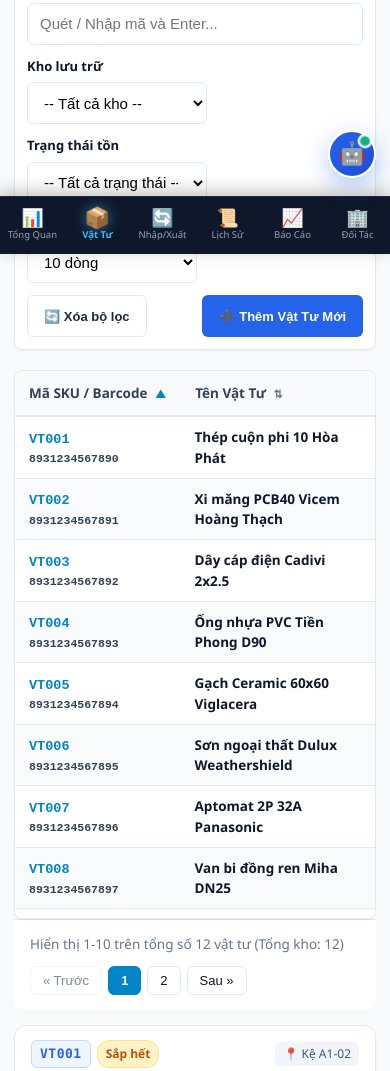
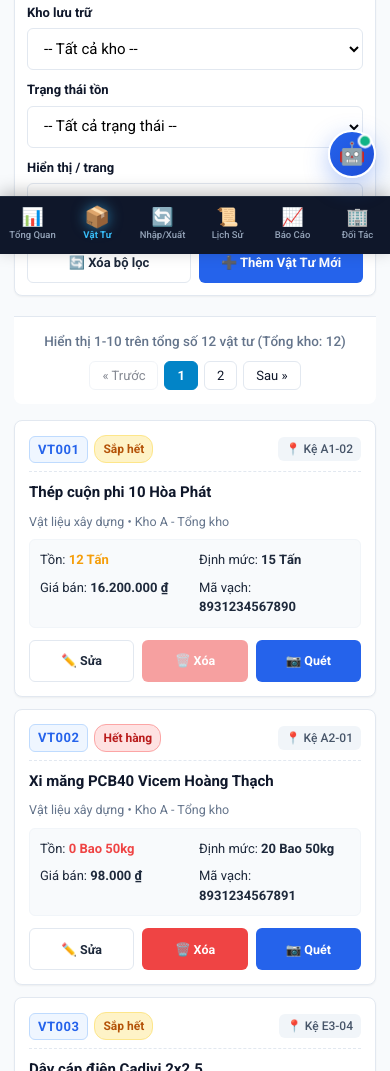
Before and after one commit to Phat1412-decipher/TKW, a plain HTML site: page inventory.html in a window 390 px wide. Shown: the part 590-1661 px from the top of the page. Drawn offline with Linux system fonts and the light colour scheme.

Commit message:
cai tien: dong bo phong chu Roboto va toi uu hoa responsive giao dien tren dien thoai

```diff
--- a/assets/css/inventory.css
+++ b/assets/css/inventory.css
@@ -3,6 +3,14 @@
  * Phụ trách: Member 3 (Hà Văn Kiên)
  * Đạt chuẩn WCAG AA, Responsive, Thiết kế hiện đại & Hiệu năng cao
  * ============================================================================== */
+
+@import url('https://fonts.googleapis.com/css2?family=Roboto:wght@300;400;500;700&display=swap');
+
+/* ĐỒNG BỘ 100% PHÔNG CHỮ ROBOTO CHO TOÀN BỘ TRANG VẬT TƯ */
+body.page-inventory,
+body.page-inventory * {
+  font-family: 'Roboto', -apple-system, BlinkMacSystemFont, "Segoe UI", sans-serif !important;
+}
 
 :root {
   --vt-primary: #0284c7;
@@ -21,9 +29,9 @@
   --vt-radius: 8px;
 }
 
-/* Khoảng trống bên dưới trang để nút Chatbot nổi không che khuất dòng cuối */
+/* Khoảng trống bên dưới trang để nút Chatbot nổi và bottom bar di động không che khuất */
 .page-content {
-  padding-bottom: 90px !important;
+  padding-bottom: 95px !important;
 }
 
 /* Banner Trạm Quét Barcode IoT */
@@ -153,7 +161,7 @@
 .vt-col-unit { min-width: 90px; white-space: nowrap; }
 .vt-col-qty { min-width: 100px; }
 .vt-col-min { min-width: 100px; }
-.vt-col-price { min-width: 120px; font-family: 'Segoe UI', monospace; }
+.vt-col-price { min-width: 120px; }
 .vt-col-loc { min-width: 95px; }
 .vt-col-status { min-width: 115px; }
 .vt-col-actions { min-width: 95px; }
@@ -170,14 +178,12 @@
 .vt-sku-code {
   font-weight: 700;
   color: var(--vt-primary);
-  font-family: monospace;
 }
 .vt-barcode-code {
   color: var(--vt-barcode-color);
   font-weight: 600;
   font-size: 11.5px;
   display: block;
-  font-family: monospace;
 }
 
 /* 2. NÚT THAO TÁC ICON & GHOST BUTTON */
@@ -349,13 +355,101 @@
   border: 2px solid #0284c7 !important;
 }
 
-/* Responsive tinh chỉnh */
-@media (max-width: 768px) {
+/* ==============================================================================
+ * TỐI ƯU HÓA ĐẶC BIỆT CHO ĐIỆN THOẠI & TABLET (RESPONSIVE MOBILE FIRST)
+ * ============================================================================== */
+@media (max-width: 991px) {
+  /* Tự động chuyển bảng sang dạng danh sách thẻ Card thân thiện với màn hình cảm ứng */
+  .vt-table-wrapper {
+    display: none !important;
+  }
+
+  .inventory-mobile-list {
+    display: flex !important;
+    flex-direction: column;
+    gap: 12px;
+  }
+
+  .mobile-item-card {
+    background: #ffffff;
+    border: 1px solid var(--vt-border);
+    border-radius: var(--vt-radius);
+    padding: 14px;
+    box-shadow: var(--vt-shadow-sm);
+    display: flex;
+    flex-direction: column;
+    gap: 8px;
+  }
+
+  .mobile-card-header {
+    display: flex;
+    justify-content: space-between;
+    align-items: center;
+    border-bottom: 1px dashed var(--vt-border);
+    padding-bottom: 8px;
+  }
+
+  .mobile-item-title {
+    font-size: 15px;
+    font-weight: 700;
+    color: var(--vt-text-main);
+    margin: 2px 0;
+  }
+
+  .mobile-item-sub {
+    font-size: 12.5px;
+    color: var(--vt-text-muted);
+  }
+
+  .mobile-item-meta-grid {
+    display: grid;
+    grid-template-columns: 1fr 1fr;
+    gap: 8px;
+    background: #f8fafc;
+    padding: 10px;
+    border-radius: 6px;
+    font-size: 13px;
+  }
+
+  .mobile-item-actions {
+    display: flex;
+    justify-content: flex-end;
+    gap: 8px;
+    margin-top: 4px;
+  }
+
   .vt-toolbar-container {
     padding: 12px;
+    gap: 10px;
   }
+
+  .vt-field-group {
+    flex: 1 1 100%;
+    min-width: 100%;
+  }
+
   .vt-actions-group {
     width: 100%;
+    display: flex;
     justify-content: space-between;
+    margin-top: 6px;
+  }
+
+  .vt-actions-group button {
+    flex: 1;
+    justify-content: center;
+  }
+
+  .vt-pagination-bar {
+    flex-direction: column;
+    align-items: center;
+    text-align: center;
+    gap: 10px;
   }
 }
+
+@media (min-width: 992px) {
+  .inventory-mobile-list {
+    display: none !important;
+  }
+}
--- a/inventory.html
+++ b/inventory.html
@@ -5,6 +5,9 @@
   <meta name="viewport" content="width=device-width, initial-scale=1.0">
   <title>Smart Kho - Quản Lý Danh Mục Vật Tư</title>
   <!-- Nhúng stylesheet chuẩn của dự án -->
+  <link rel="preconnect" href="https://fonts.googleapis.com">
+  <link rel="preconnect" href="https://fonts.gstatic.com" crossorigin>
+  <link href="https://fonts.googleapis.com/css2?family=Roboto:wght@300;400;500;700&display=swap" rel="stylesheet">
   <link rel="stylesheet" href="assets/css/common.css">
   <link rel="stylesheet" href="assets/css/inventory.css">
 </head>
```
